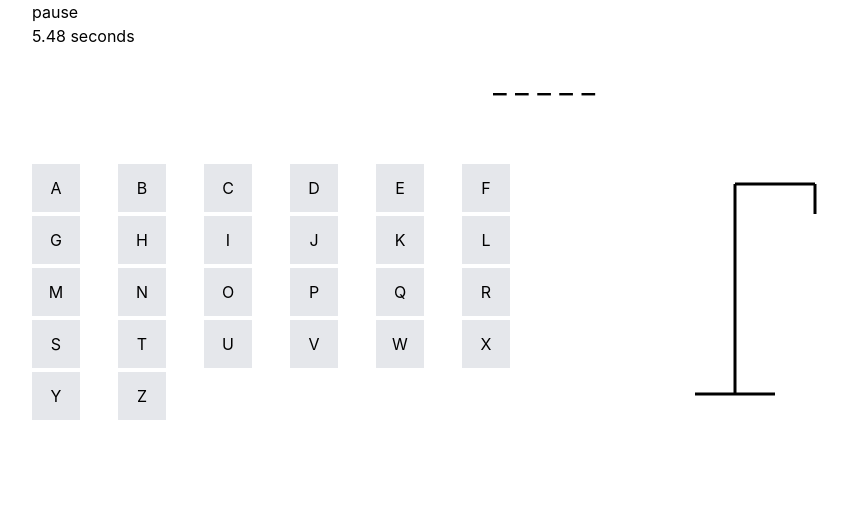
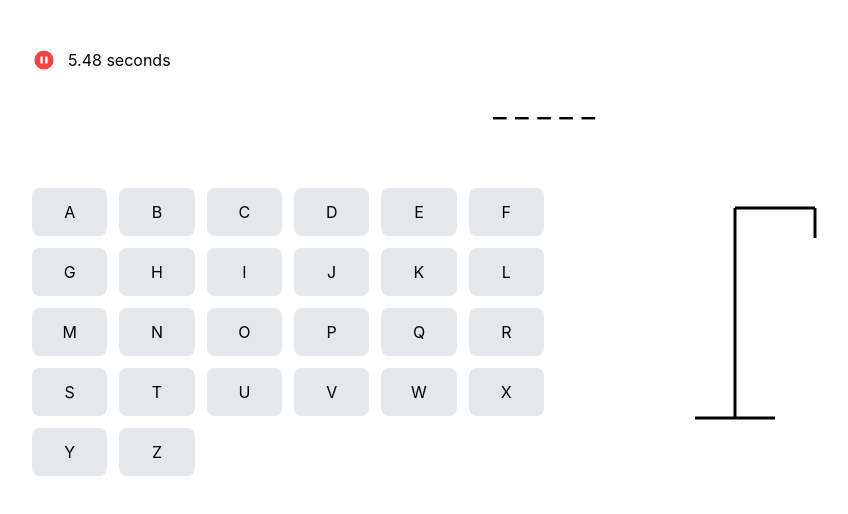
Before and after one commit to gavsidhu/Hangman, a React (Create React App) app: page /game in a window 1280 px wide. Shown: the top 514 px of the page, without its empty margins (96-944 px from the left). Built offline with nearby package versions, Linux system fonts and the light colour scheme.

Commit message:
updated ui for game page

```diff
--- a/src/pages/Game.jsx
+++ b/src/pages/Game.jsx
@@ -4,6 +4,7 @@ import { alphabet } from "../constants/alphabet";
 import { wordBank } from "../constants/wordBank";
 import { getGameById } from "../api/get-game-by-id";
 import GameOverModal from "../components/GameOverModal";
+import { PauseCircleIcon, PlayCircleIcon } from "@heroicons/react/20/solid";
 
 export default function Game() {
   const [word, setWord] = useState("");
@@ -65,9 +66,17 @@ export default function Game() {
   }, [wrongAttempts, maskedWord]);
 
   return (
-    <div className="max-w-5xl mx-auto">
-      <button onClick={() => setPause(!pause)}>pause</button>
-      <p>{elapsedTime / 100} seconds</p>
+    <div className="max-w-5xl mx-auto py-12">
+      <div className="flex flex-row items-center space-x-3">
+        <button onClick={() => setPause(!pause)}>
+          {!pause ? (
+            <PauseCircleIcon className="h-6 w-6 text-red-500" />
+          ) : (
+            <PlayCircleIcon className="h-6 w-6 text-green-500" />
+          )}
+        </button>
+        <p>{elapsedTime / 100} seconds</p>
+      </div>
       {wrongAttempts > 5 && open && (
         <GameOverModal
           win={false}
@@ -89,7 +98,7 @@ export default function Game() {
       </div>
       <div className="flex flex-row py-12">
         <div className="w-1/2">
-          <div className="grid grid-cols-6 gap-1">
+          <div className="grid grid-cols-6 gap-3">
             {alphabet.map((letter, index) => {
               return (
                 <button
@@ -100,7 +109,7 @@ export default function Game() {
                       : correctGuesses.includes(letter.toLowerCase())
                       ? "bg-green-500"
                       : "bg-gray-200"
-                  } w-12 h-12 disabled:cursor-not-allowed`}
+                  } hover:shadow-md h-12 disabled:cursor-not-allowed rounded-lg w-full`}
                   onClick={() => {
                     const lowerCaseLetter = letter.toLowerCase();
                     const lowerCaseWord = word.toLowerCase();
```
